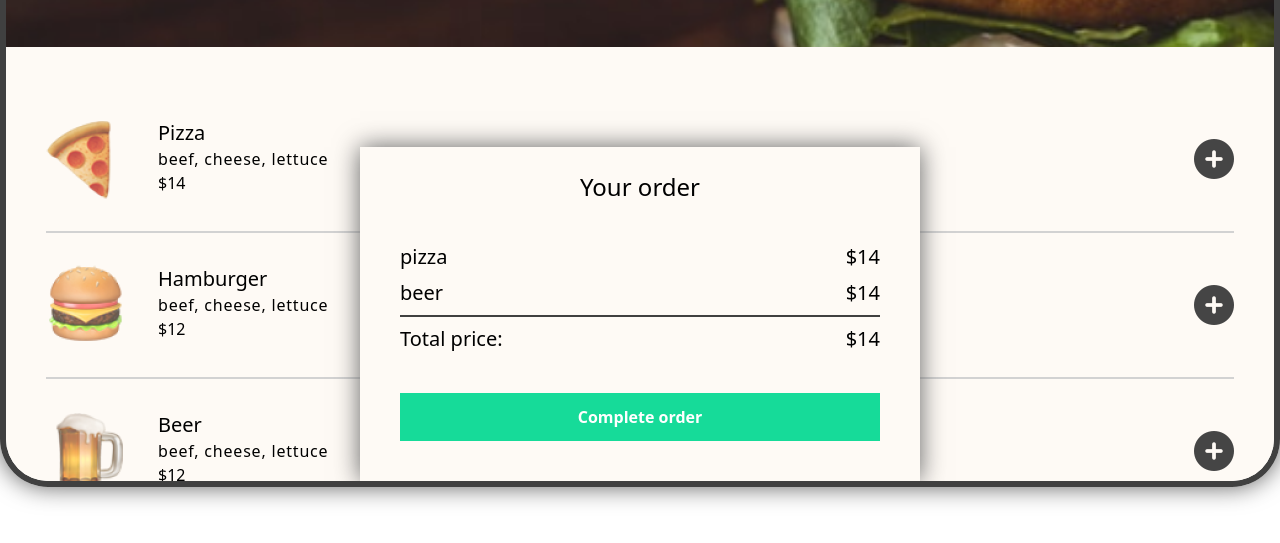
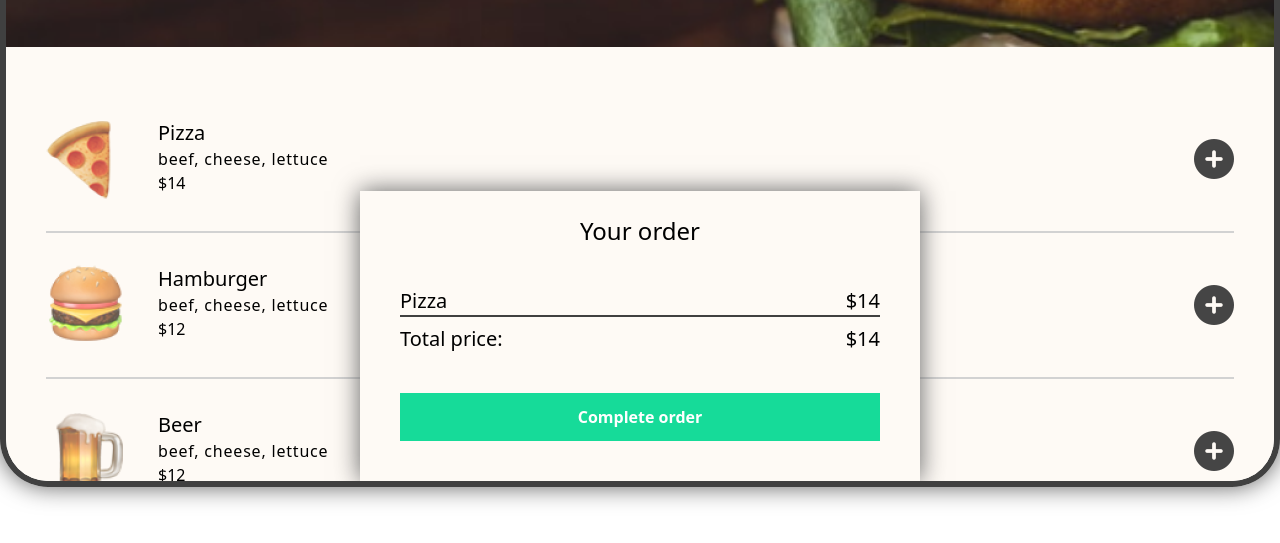
Before and after one commit to MaciejBodnar7/RestaurantOrderingApp, a website with bundled scripts: page dist/index.html in a window 1280 px wide. Both pictures are taken after a click on the icon 1214 px from the left and 272 px from the top of the page. Shown: the part 113-656 px from the top of the page. Built offline with nearby package versions, Linux system fonts and the light colour scheme; a web font is replaced by a local one.

Commit message:
rendering order and sum price

```diff
--- a/data.js
+++ b/data.js
@@ -20,32 +20,4 @@ export const menuArray = [
     image: "../assets/item graphic.png",
     id: 2,
   },
-  {
-    name: "Beer",
-    ingredients: ["grain, hops, yeast, water"],
-    price: 12,
-    image: "../assets/item graphic.png",
-    id: 2,
-  },
-  {
-    name: "Beer",
-    ingredients: ["grain, hops, yeast, water"],
-    price: 12,
-    image: "../assets/item graphic.png",
-    id: 2,
-  },
-  {
-    name: "Beer",
-    ingredients: ["grain, hops, yeast, water"],
-    price: 12,
-    image: "../assets/item graphic.png",
-    id: 2,
-  },
-  {
-    name: "Beer",
-    ingredients: ["grain, hops, yeast, water"],
-    price: 12,
-    image: "../assets/item graphic.png",
-    id: 2,
-  },
 ];
--- a/main.js
+++ b/main.js
@@ -1,30 +1,40 @@
 import { menuArray } from "./data.js";
 const sectionTwo = document.getElementById("section-two");
+sectionTwo.style.display = "none";
 
 const itemContainer = document.getElementById("item-container");
 
+const youOrder = document.getElementById("your-order");
+const total = document.getElementById("total");
+
 document.addEventListener("click", function (e) {
-  if (e.target.id === "pizzaico") {
-    orders(e.target.id);
-  } else if (e.target.id === "hamburgerico") {
-    orders(e.target.id);
-  } else if (e.target.id === "beerico") {
-    orders(e.target.id);
+  if (e.target.dataset.share) {
+    handleAddClick(e.target.dataset.share);
+  } else if (e.target.id === "complete-button") {
+    console.log("btn");
   }
 });
 
+const handleAddClick = (iconId) => {
+  const targetMenuItem = menuArray.filter(function (item) {
+    return item.id == iconId;
+  });
+  renderOrder(targetMenuItem);
+};
+
+// Rendering data.js
 const reder = () => {
   const renderItems = menuArray
     .map((item) => {
       return `
-        <div class="item">
+        <div class="item" id="${item.id}">
             <img src="${item.image}" />
             <div class="item-content">
                 <h2 class="text-xl">${item.name}</h2>
                 <p class="text-secondary text-sm tracking-wider">beef, cheese, lettuce</p>
                 <p>$${item.price}</p>
             </div>
-            <i class="fa-solid fa-circle-plus icon" id="hamburgerico"></i>
+            <i class="fa-solid fa-circle-plus icon" data-share=${item.id}></i>
         </div>
         `;
     })
@@ -33,9 +43,30 @@ const reder = () => {
 };
 
 itemContainer.innerHTML = reder();
-sectionTwo.style.display = "flex";
 
-const orders = (item) => {
-  if (item) {
-  }
+// Order Popup Rendering
+
+const totalPrice = [];
+
+const renderOrder = (object) => {
+  sectionTwo.style.display = "flex";
+
+  const orderItem = object.map((item) => {
+    totalPrice.push(item.price);
+    return `
+        <div class="order-item flex justify-between mb-2">
+            <p id="item">${item.name}</p>
+            <p id="cost">$${item.price}</p>
+        </div>
+        `;
+  });
+  youOrder.innerHTML += orderItem;
+
+  const totalPriceDollas = totalPrice.reduce((item, currentItem) => {
+    return item + currentItem;
+  });
+  total.textContent = `$${totalPriceDollas}`;
 };
+
+// form
+const formHandle = (item) => {};
--- a/style.css
+++ b/style.css
@@ -61,4 +61,20 @@ img {
   background-color: rgb(254, 250, 245);
   overflow: visible;
   box-shadow: 0px 0px 24px 0px rgba(97, 97, 97, 1);
+  margin-top: 50px;
 }
+.form {
+  box-shadow: 0px 0px 24px 0px rgba(97, 97, 97, 1);
+  background-color: white;
+  width: 400px;
+  position: absolute;
+  top: 35%;
+  left: 50%;
+  transform: translate(-50%, -50%);
+  display: none;
+}
+.form input {
+  border: 2px solid #b2b2b2;
+  padding: 0.75em;
+  outline: 0;
+}
```
Also changed, not shown: dist/index.html, src/output.css.
